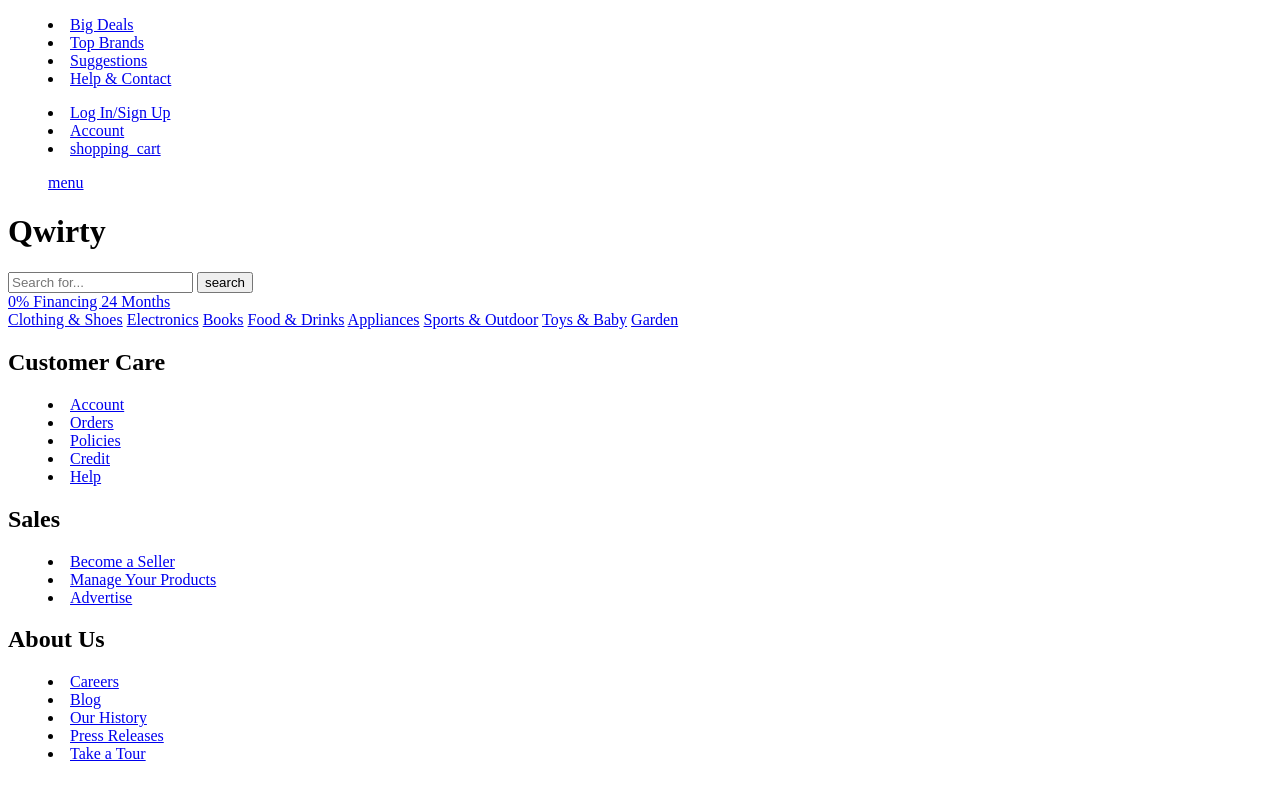
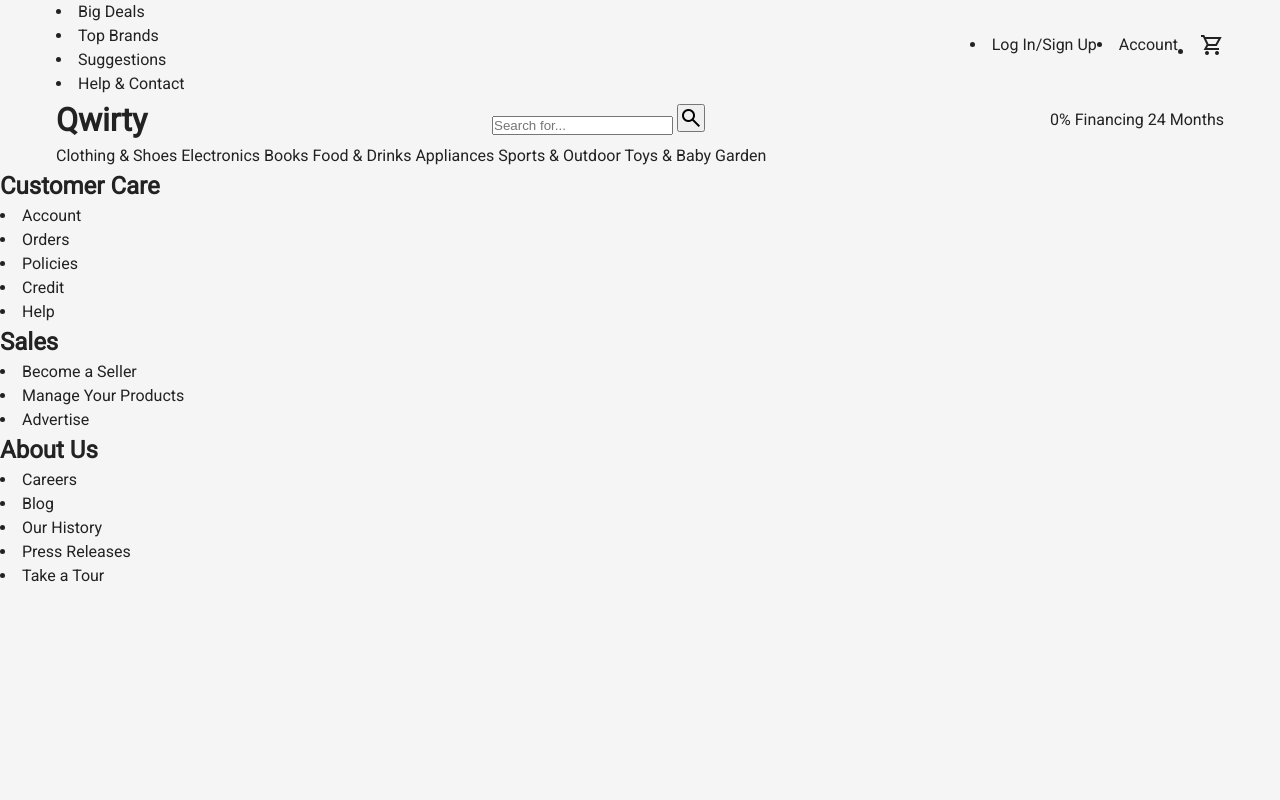
Before and after one commit to angelp0325/qwirty, a plain HTML site: page index.html in a window 1280 px wide. Drawn offline with nearby package versions, Linux system fonts and the light colour scheme.

Commit message:
added index.css

```diff
--- a/index.css
+++ b/index.css
@@ -0,0 +1,53 @@
+* {
+  margin: 0;
+  padding: 0;
+  box-sizing: border-box;
+}
+
+html,
+body {
+  height: 100%;
+  font-family: "Roboto", sans-serif;
+  background-color: #f5f5f5;
+  color: #222;
+  line-height: 1.5;
+}
+
+a {
+  text-decoration: none;
+  color: inherit;
+}
+
+a:hover {
+  text-decoration: underline;
+}
+
+.page {
+  width: 100%;
+}
+
+.container {
+  max-width: 1200px;
+  margin: 0 auto;
+  padding: 0 1rem;
+  display: flex;
+  align-items: center;
+  justify-content: space-between;
+}
+
+.screen-lg {
+  display: flex;
+}
+
+.screen-sm {
+  display: none;
+}
+
+@media (max-width: 768px) {
+  .screen-lg {
+    display: none;
+  }
+  .screen-sm {
+    display: block;
+  }
+}
--- a/index.html
+++ b/index.html
@@ -3,6 +3,16 @@
   <head>
     <meta charset="UTF-8" />
     <meta name="viewport" content="width=device-width, initial-scale=1.0" />
+    <link rel="preconnect" href="https://fonts.googleapis.com" />
+    <link rel="preconnect" href="https://fonts.gstatic.com" crossorigin />
+    <link
+      href="https://fonts.googleapis.com/css2?family=Roboto&display=swap"
+      rel="stylesheet"
+    />
+    <link
+      rel="stylesheet"
+      href="https://fonts.googleapis.com/css2?family=Material+Symbols+Sharp:opsz,wght,FILL,GRAD@20..48,100..700,0..1,-50..200"
+    />
     <link rel="stylesheet" href="/index.css" />
     <link rel="stylesheet" href="/header.css" />
     <link rel="stylesheet" href="/nav.css" />
```
